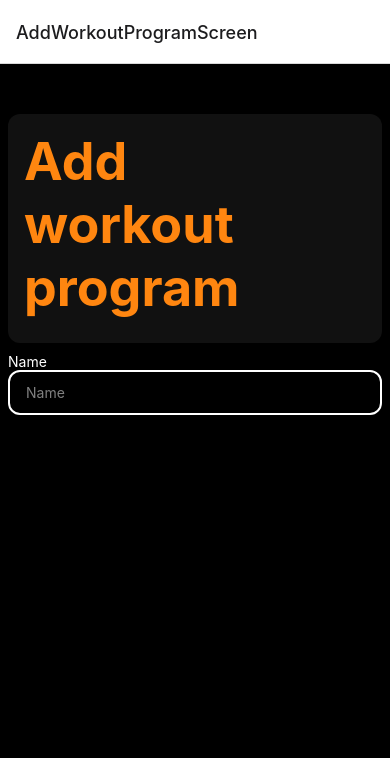
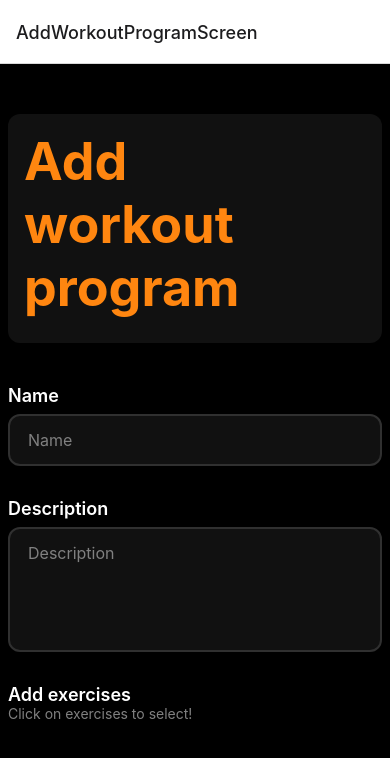
Before and after one commit to okeefeja/group-7-design-project, a React Native app in the folder front-end/: screen /AddWorkoutProgramScreen in a window 390 px wide. Shown: the top 758 px of the page. Built offline with nearby package versions, Linux system fonts and the light colour scheme.

Commit message:
further work on UI

```diff
--- a/front-end/src/components/UserInput/UserInput.styled.ts
+++ b/front-end/src/components/UserInput/UserInput.styled.ts
@@ -2,12 +2,15 @@
 
 const ScTextInput = styled.TextInput.attrs(() => ({
   placeholderTextColor: "gray",
-}))<{ focus: boolean }>`
-  padding: 12px 16px;
-  border: 2px solid white;
+}))<{ focus: boolean; textArea: boolean }>`
+  padding: 14px 18px;
+  border: 2px solid #303030;
+  background-color: #111;
   border-radius: 12px;
+  font-size: 16px;
   color: white;
-  ${(props) => (props.focus ? "border: 2px solid #ff8610" : null)}
+  ${(props) => (props.focus ? "border: 2px solid #ff8610;" : null)}
+  ${(props) => (props.textArea ? "height: 125px;" : null)}
 `;
 
 export { ScTextInput };
--- a/front-end/src/components/UserInput/UserInput.tsx
+++ b/front-end/src/components/UserInput/UserInput.tsx
@@ -1,22 +1,34 @@
 import React, { useState } from "react";
 import { Text, View } from "react-native";
 import { ScTextInput } from "./UserInput.styled";
+import Spacer from "../Spacer/Spacer";
 
 interface UserInputProps {
+  title: string;
   placeholder: string;
+  textArea?: boolean;
 }
 
-export default function UserInput({ placeholder }: UserInputProps) {
+export default function UserInput({
+  title,
+  placeholder,
+  textArea = false,
+}: UserInputProps) {
   const [focused, setFocused] = useState(false);
 
   return (
     <View>
-      <Text style={{ color: "white" }}>Name</Text>
+      <Text style={{ color: "white", fontSize: 18, fontWeight: "600" }}>
+        {title}
+      </Text>
+      <Spacer orientation="vertical" size={2} />
       <ScTextInput
         onFocus={() => setFocused(true)}
         onBlur={() => setFocused(false)}
         placeholder={placeholder}
         focus={focused}
+        textArea={textArea}
+        multiline={textArea}
       />
     </View>
   );
--- a/front-end/src/screens/AddWorkoutProgramScreen/AddWorkoutProgramScreen.tsx
+++ b/front-end/src/screens/AddWorkoutProgramScreen/AddWorkoutProgramScreen.tsx
@@ -1,14 +1,30 @@
 import React from "react";
 import { ScBaseContainer } from "../../components/BaseContainer/BaseContainer.styled";
+import { Text } from "react-native";
 import Descriptor from "../../components/Descriptor/Descriptor";
-import { Text } from "react-native";
 import UserInput from "../../components/UserInput/UserInput";
+import Spacer from "../../components/Spacer/Spacer";
 
 export default function AddWorkoutProgramScreen() {
   return (
     <ScBaseContainer>
       <Descriptor title="Add workout program" />
-      <UserInput placeholder="Name" />
+      <Spacer orientation="vertical" size={4} />
+      <UserInput title="Name" placeholder="Name" />
+      <Spacer orientation="vertical" size={4} />
+      <UserInput
+        title="Description"
+        placeholder="Description"
+        textArea={true}
+      />
+      <Spacer orientation="vertical" size={4} />
+      <Text style={{ color: "white", fontSize: 18, fontWeight: "600" }}>
+        Add exercises
+      </Text>
+      <Text style={{ color: "gray", fontSize: 14, fontWeight: "400" }}>
+        Click on exercises to select!
+      </Text>
+      <Spacer orientation="vertical" size={4} />
     </ScBaseContainer>
   );
 }
```
Also changed, not shown: front-end/src/components/ExerciseListSmall/ExerciseListSmall.tsx (added).
